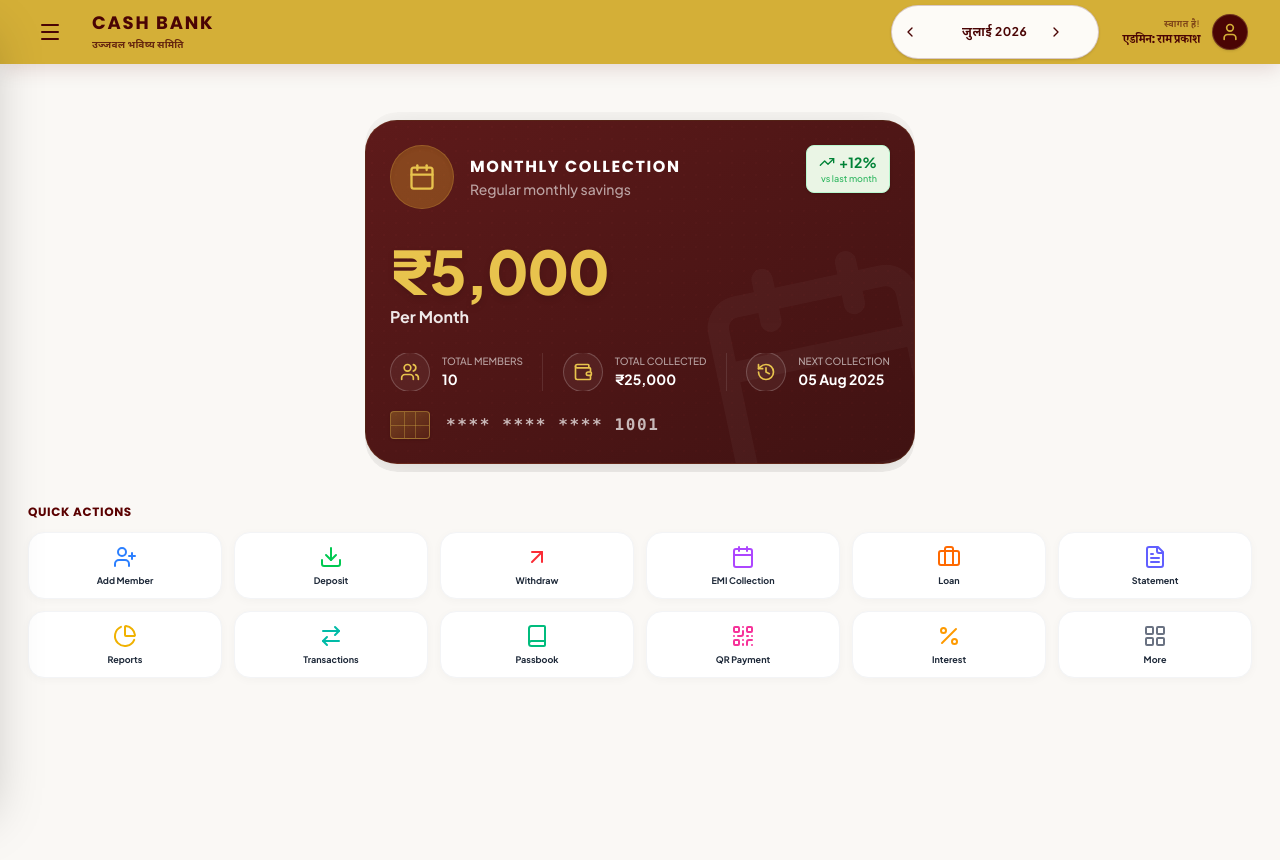
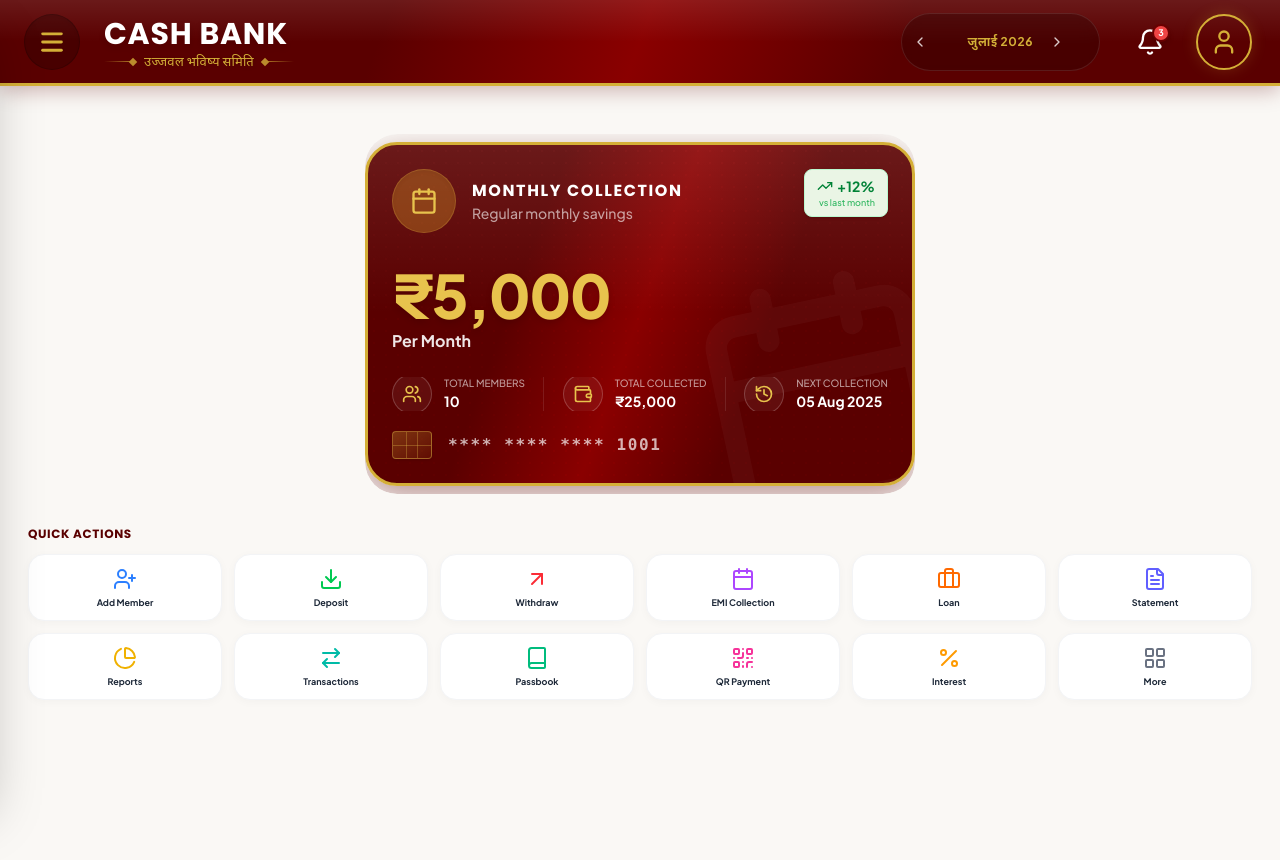
Before and after one commit to ganitwali2025-maker/Cash-Bank-, a React (Vite) app: page / in a window 1280 px wide. Both pictures are taken after a click on the button "GET STARTED". Shown: the top 860 px of the page. Built offline with nearby package versions, Linux system fonts and the light colour scheme.

Commit message:
Refine UI with premium glossy maroon gradients, gold borders, and glassmorphism

```diff
--- a/src/components/Dashboard.tsx
+++ b/src/components/Dashboard.tsx
@@ -144,7 +144,7 @@ export default function Dashboard({
       amount: expectedMonthlySavings,
       subtitle: 'Regular monthly savings',
       icon: Calendar,
-      bgClass: 'bg-gradient-to-br from-[#5E1A1A] to-[#401212]',
+      bgClass: 'bg-[linear-gradient(110deg,#5A0000_30%,#8A0000_50%,#5A0000_70%)]',
       amountClass: 'text-[#E8C34D]',
       iconBg: 'bg-[#C78726]/40',
       Watermark: Calendar,
@@ -161,7 +161,7 @@ export default function Dashboard({
       amount: totalSavingsReceived,
       subtitle: 'Overall Deposited Amount',
       icon: TrendingUp,
-      bgClass: 'bg-gradient-to-br from-[#5E1A1A] to-[#401212]',
+      bgClass: 'bg-[linear-gradient(110deg,#5A0000_30%,#8A0000_50%,#5A0000_70%)]',
       amountClass: 'text-[#E8C34D]',
       iconBg: 'bg-[#C78726]/40',
       Watermark: TrendingUp,
@@ -178,7 +178,7 @@ export default function Dashboard({
       amount: availableFund,
       subtitle: 'Total Cash on Hand',
       icon: PiggyBank,
-      bgClass: 'bg-gradient-to-br from-[#5E1A1A] to-[#401212]',
+      bgClass: 'bg-[linear-gradient(110deg,#5A0000_30%,#8A0000_50%,#5A0000_70%)]',
       amountClass: 'text-[#E8C34D]',
       iconBg: 'bg-[#C78726]/40',
       Watermark: PiggyBank,
@@ -195,7 +195,7 @@ export default function Dashboard({
       amount: totalOutstandingLoan,
       subtitle: 'Total Amount to be recovered',
       icon: Landmark,
-      bgClass: 'bg-gradient-to-br from-[#5E1A1A] to-[#401212]',
+      bgClass: 'bg-[linear-gradient(110deg,#5A0000_30%,#8A0000_50%,#5A0000_70%)]',
       amountClass: 'text-[#E8C34D]',
       iconBg: 'bg-[#C78726]/40',
       Watermark: Landmark,
@@ -212,7 +212,7 @@ export default function Dashboard({
       amount: totalInterestEarned,
       subtitle: 'Overall Interest Earned',
       icon: LineChart,
-      bgClass: 'bg-gradient-to-br from-[#5E1A1A] to-[#401212]',
+      bgClass: 'bg-[linear-gradient(110deg,#5A0000_30%,#8A0000_50%,#5A0000_70%)]',
       amountClass: 'text-[#E8C34D]',
       iconBg: 'bg-[#C78726]/40',
       Watermark: LineChart,
@@ -256,8 +256,11 @@ export default function Dashboard({
               return (
                 <div key={card.id} className="w-full shrink-0 flex justify-center py-2">
                   <div
-                    className={`w-full aspect-auto md:aspect-[1.6/1] min-h-[220px] rounded-[24px] md:rounded-[32px] p-6 shadow-[0_8px_40px_rgba(0,0,0,0.15)] relative overflow-hidden border border-[#D4AF37]/10 transition-all duration-500 ease-out ${card.bgClass} ${isActive ? 'scale-100 opacity-100' : 'scale-90 opacity-40'}`}
+                    className={`w-full aspect-auto md:aspect-[1.6/1] min-h-[220px] rounded-[24px] md:rounded-[32px] p-6 shadow-[0_10px_30px_rgba(90,0,0,0.4)] relative overflow-hidden border-[3px] border-[#D4AF37] transition-all duration-500 ease-out ${card.bgClass} ${isActive ? 'scale-100 opacity-100' : 'scale-90 opacity-40'}`}
                   >
+                    {/* Glossy overlay for extra shine */}
+                    <div className="absolute top-0 left-0 right-0 h-1/2 bg-gradient-to-b from-white/10 to-transparent pointer-events-none"></div>
+
                     {/* Background noise/dots overlay */}
                     <div className="absolute top-0 left-0 w-full h-full opacity-5 mix-blend-overlay pointer-events-none" style={{ backgroundImage: 'radial-gradient(circle, #ffffff 1px, transparent 1px)', backgroundSize: '12px 12px' }}></div>
 
--- a/src/components/Header.tsx
+++ b/src/components/Header.tsx
@@ -69,61 +69,58 @@ export default function Header({
   return (
     <header
       id="app-header"
-      className="bg-[#5A0000] text-white shadow-[0_4px_20px_rgba(90,0,0,0.15)] h-24 md:h-16 px-5 sm:px-8 flex items-center justify-between transition-all z-50 print:hidden rounded-b-[28px] md:rounded-none md:bg-[#D4AF37] md:text-[#4a0404] sticky top-0"
+      className="relative overflow-hidden bg-[linear-gradient(110deg,#5A0000_30%,#8A0000_50%,#5A0000_70%)] text-white shadow-[0_4px_20px_rgba(90,0,0,0.3)] h-[80px] sm:h-[86px] px-4 sm:px-6 flex items-center justify-between border-b-[3px] border-[#D4AF37] z-50 sticky top-0 w-full print:hidden rounded-b-[28px] md:rounded-none"
     >
+      {/* Glossy overlay for extra shine */}
+      <div className="absolute top-0 left-0 right-0 h-1/2 bg-gradient-to-b from-white/10 to-transparent pointer-events-none"></div>
+
       {/* Left section: Hamburger & App title */}
-      <div className="flex items-center gap-3">
+      <div className="flex items-center gap-4 sm:gap-6 relative z-10">
         {!sidebarOpen && (
           <button
             id="header-sidebar-open-btn"
             onClick={() => setSidebarOpen(true)}
-            className="p-1.5 rounded hover:bg-white/10 md:hover:bg-[#4a0404]/10 transition-colors focus:outline-none"
+            className="w-12 h-12 sm:w-14 sm:h-14 rounded-full border border-black/20 bg-black/20 hover:bg-black/30 flex items-center justify-center transition-colors focus:outline-none shadow-inner"
             aria-label="Open Sidebar"
           >
-            <Menu className="w-6 h-6 text-[#D4AF37] md:text-[#4a0404]" />
+            <Menu className="w-6 h-6 sm:w-7 sm:h-7 text-[#D4AF37]" strokeWidth={2.5} />
           </button>
         )}
 
-        {/* Mobile Title Area */}
-        <div className="md:hidden flex items-center gap-3 pl-1">
-          <div className="flex flex-col">
-            <h1 className="font-bold text-white text-[17px] leading-tight font-display tracking-wide uppercase">
-              CASH BANK
-            </h1>
-            <span className="text-[#D4AF37] text-[11px] font-sans font-medium tracking-wide">
+        {/* Title Area */}
+        <div className="flex flex-col justify-center pt-1">
+          <h1 className="font-black text-white text-[24px] sm:text-[30px] leading-[1] tracking-wide uppercase font-display drop-shadow-md">
+            CASH BANK
+          </h1>
+          <div className="flex items-center justify-center gap-2 mt-1.5">
+            <div className="h-[1px] w-6 sm:w-8 bg-gradient-to-r from-transparent to-[#D4AF37] relative opacity-80">
+              <div className="absolute right-0 top-1/2 -translate-y-1/2 w-1.5 h-1.5 rotate-45 bg-[#D4AF37]"></div>
+            </div>
+            <span className="text-[#D4AF37] text-[11px] sm:text-[13px] font-sans font-medium tracking-wide whitespace-nowrap drop-shadow-sm leading-none">
               {language === 'hi' ? 'उज्जवल भविष्य समिति' : 'Ujjwal Bhavisya Samiti'}
             </span>
-          </div>
-        </div>
-
-        {/* Desktop Title Area */}
-        <div className="hidden md:flex items-center gap-2">
-          <div>
-            <h1 className="font-bold text-sm sm:text-lg tracking-[0.1em] leading-tight uppercase font-display">
-              CASH BANK
-            </h1>
-            <span className="text-[#D4AF37] md:text-[#4a0404]/80 text-[11px] sm:text-[10px] font-sans font-bold tracking-wide block mt-0.5 uppercase tracking-[0.15em]">
-              {language === 'hi' ? 'उज्जवल भविष्य समिति' : 'Ujjwal Bhavisya Samiti'}
-            </span>
+            <div className="h-[1px] w-6 sm:w-8 bg-gradient-to-l from-transparent to-[#D4AF37] relative opacity-80">
+              <div className="absolute left-0 top-1/2 -translate-y-1/2 w-1.5 h-1.5 rotate-45 bg-[#D4AF37]"></div>
+            </div>
           </div>
         </div>
       </div>
 
       {/* Right section: Icons */}
-      <div className="flex items-center gap-4 sm:gap-6">
+      <div className="flex items-center gap-3 sm:gap-5 relative z-10">
         {/* Month Selector Component (Desktop Only) */}
-        <div className="hidden md:flex items-center bg-[#fdfbf7] rounded-full px-1.5 py-0.5 shadow-sm border border-[#4a0404]/20 shrink-0">
+        <div className="hidden md:flex items-center bg-black/20 rounded-full px-1.5 py-1 border border-white/10 shrink-0 backdrop-blur-sm mr-2">
           <button
             id="header-prev-month"
             onClick={handlePrevMonth}
-            className="p-1 hover:bg-[#4a0404]/5 rounded-full transition-colors text-[#4a0404]"
+            className="p-1 hover:bg-white/10 rounded-full transition-colors text-white/80"
             title="Previous Month"
           >
             <ChevronLeft className="w-4 h-4" />
           </button>
 
-          <div className="flex items-center gap-1 px-1 font-sans font-bold text-xs text-[#4a0404] uppercase tracking-wider">
-            <span id="current-month-display" className="whitespace-nowrap min-w-[90px] text-center">
+          <div className="flex items-center gap-1 px-3 font-sans font-bold text-xs text-[#D4AF37] uppercase tracking-wider">
+            <span id="current-month-display" className="whitespace-nowrap text-center drop-shadow-sm">
               {formatMonthLabel(selectedMonth, language)}
             </span>
           </div>
@@ -131,28 +128,22 @@ export default function Header({
           <button
             id="header-next-month"
             onClick={handleNextMonth}
-            className="p-1 hover:bg-[#4a0404]/5 rounded-full transition-colors text-[#4a0404]"
+            className="p-1 hover:bg-white/10 rounded-full transition-colors text-white/80"
             title="Next Month"
           >
             <ChevronRight className="w-4 h-4" />
           </button>
         </div>
 
-        {/* User Badges */}
-        <div className="flex items-center gap-3">
-          <InstallPWA />
-          <button className="relative p-1.5 text-white md:text-[#4a0404] hover:bg-white/10 rounded-full transition md:hidden">
-            <Bell className="w-6 h-6" />
-            <span className="absolute top-1.5 right-1.5 w-3.5 h-3.5 bg-red-500 border-2 border-[#5A0000] rounded-full text-[8px] text-white flex items-center justify-center font-bold">3</span>
-          </button>
+        <InstallPWA />
 
-          <div className="hidden md:block text-right">
-            <p className="text-[9px] text-[#4a0404]/60 uppercase tracking-wider font-semibold font-sans">{t.welcome}</p>
-            <p className="text-xs font-bold text-[#4a0404] font-serif uppercase tracking-tight">एडमिन: राम प्रकाश</p>
-          </div>
-          <div className="w-9 h-9 md:w-9 md:h-9 rounded-full border border-[#D4AF37] md:border-[#c5a059]/30 text-[#D4AF37] bg-transparent md:bg-[#4a0404] flex items-center justify-center font-bold shadow-sm">
-            <User className="w-5 h-5" />
-          </div>
+        <button className="relative p-2 text-white hover:bg-white/10 rounded-full transition-colors group">
+          <Bell className="w-6 h-6 sm:w-7 sm:h-7 group-hover:scale-110 transition-transform" strokeWidth={2} />
+          <span className="absolute top-1.5 right-1.5 w-[16px] h-[16px] sm:w-[18px] sm:h-[18px] bg-[#EF4444] border-2 border-[#6A0000] rounded-full text-[9px] text-white flex items-center justify-center font-bold shadow-md">3</span>
+        </button>
+
+        <div className="w-12 h-12 sm:w-14 sm:h-14 rounded-full border-[2px] border-[#D4AF37] text-[#D4AF37] flex items-center justify-center font-bold shadow-[0_0_15px_rgba(212,175,55,0.2)] hover:bg-[#D4AF37]/10 transition-colors cursor-pointer mr-1">
+          <User className="w-6 h-6 sm:w-7 sm:h-7" strokeWidth={2} />
         </div>
       </div>
     </header>
```
Also changed, not shown: src/App.tsx (+38 -28 lines), src/components/MembersTab.tsx (+26 -43 lines).
